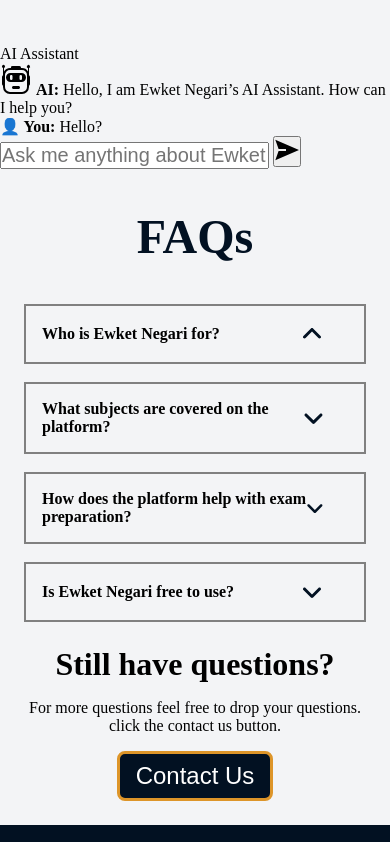
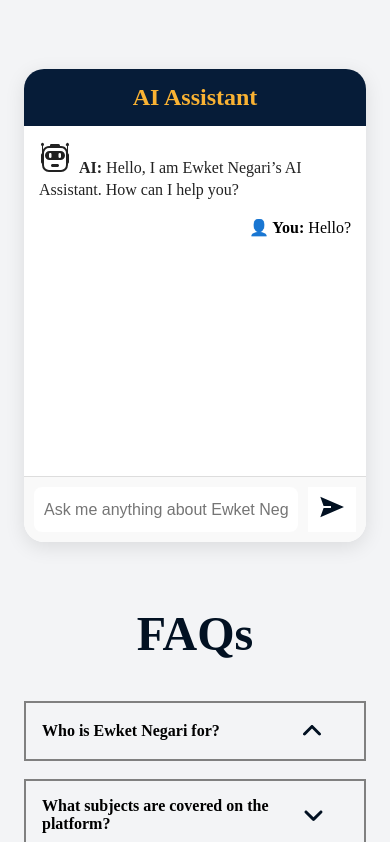
Before and after one commit to SBAK729/Ewket-Negari, a plain HTML site: page index.html in a window 390 px wide. Shown: the part 6378-7220 px from the top of the page. Drawn offline with Linux system fonts and the light colour scheme.

Commit message:
feat: adding style and responsiveness to chatbot section

```diff
--- a/style/style.css
+++ b/style/style.css
@@ -105,10 +105,15 @@ header hr {
 .navigations ul li {
   cursor: pointer;
   list-style: none;
-  color: white;
   font-size: 16px;
 }
-.navigations ul li:hover {
+
+.navigations ul li a {
+  text-decoration: none;
+  color: white;
+}
+
+.navigations ul li a:hover {
   color: #dd9529;
 }
 
@@ -235,7 +240,8 @@ header hr {
 .courses-section,
 .testimonial-section,
 .team-section,
-.faqs {
+.faqs,
+.chatbot-section {
   position: relative;
   display: flex;
   flex-direction: column;
@@ -678,6 +684,74 @@ footer {
   font-weight: 500;
 }
 
+.chat-wrapper {
+  width: 50%;
+  background: #fff;
+  border-radius: 20px;
+  box-shadow: 0 5px 20px rgba(0, 0, 0, 0.1);
+  overflow: hidden;
+}
+
+.chat-header {
+  background: #061c38;
+  color: #f9b233;
+  text-align: center;
+  font-weight: bold;
+  padding: 15px;
+  font-size: 1.5rem;
+}
+
+.chat-box {
+  padding: 15px;
+  height: 350px;
+  overflow-y: auto;
+  display: flex;
+  flex-direction: column;
+  gap: 15px;
+}
+
+.chat {
+  line-height: 1.4;
+}
+
+.chat.ai {
+  color: #222;
+}
+
+.chat.user {
+  text-align: right;
+}
+
+.chat-input {
+  display: flex;
+  padding: 10px;
+  border-top: 1px solid #ddd;
+  background: #f9f9f9;
+  border-radius: 0 0 20px 20px;
+}
+
+.chat-input input {
+  flex: 1;
+  padding: 10px;
+  border: none;
+  border-radius: 8px;
+  font-size: 1rem;
+}
+
+.chat-input button {
+  margin-left: 10px;
+  color: #021122;
+  background-color: #fff;
+  font-size: 1.2rem;
+  padding: 8px 12px;
+  border: none;
+  cursor: pointer;
+}
+
+.flag {
+  margin-right: 4px;
+}
+
 .faqs {
   gap: 24px;
   width: 80%;
@@ -1078,6 +1152,10 @@ footer p {
     font-size: 18px;
   }
 
+  .chat-wrapper {
+    width: 100%;
+  }
+
   footer {
     padding: 24px;
   }
@@ -1189,6 +1267,10 @@ footer p {
     font-size: 24px;
   }
 
+  .chatbot-section {
+    padding: 24px;
+  }
+
   .faqs {
     padding: 24px;
     width: 100%;
```
